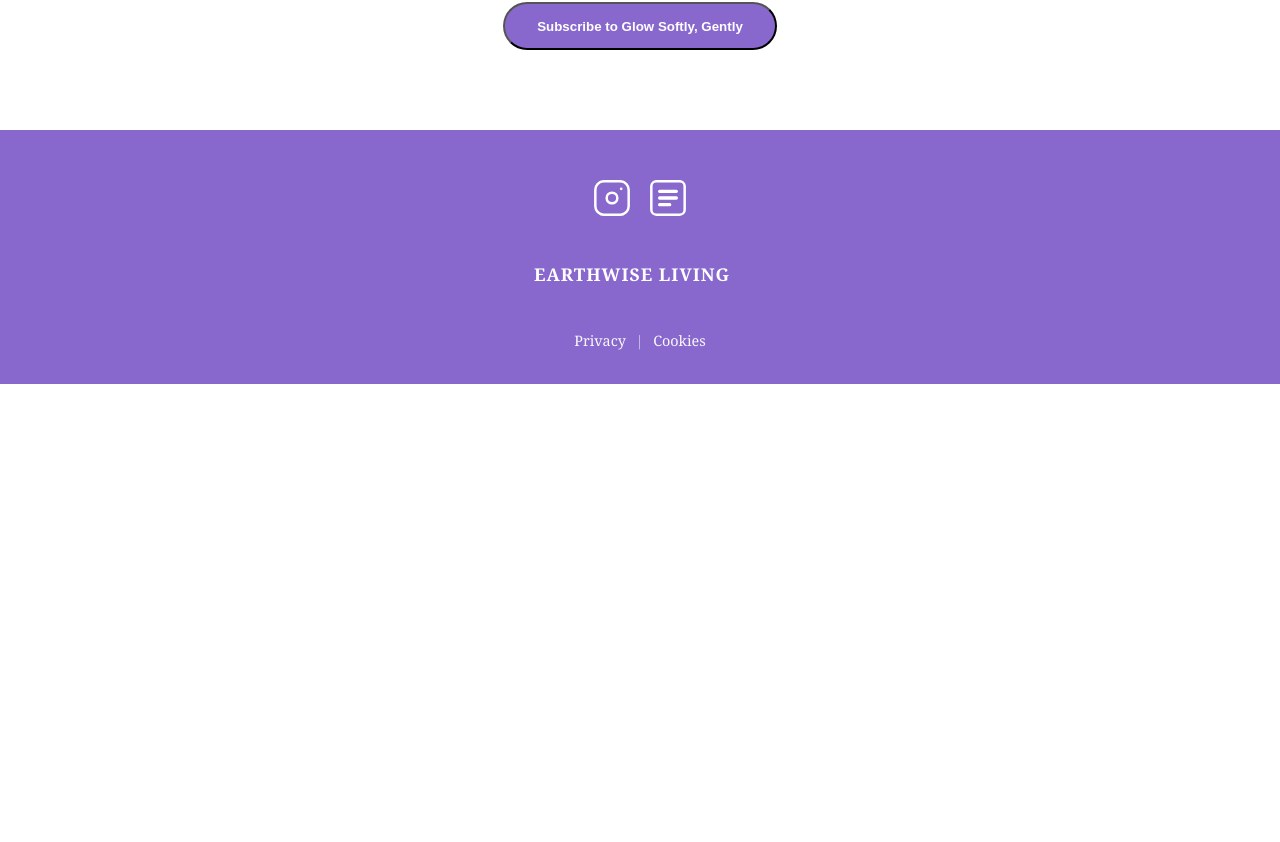
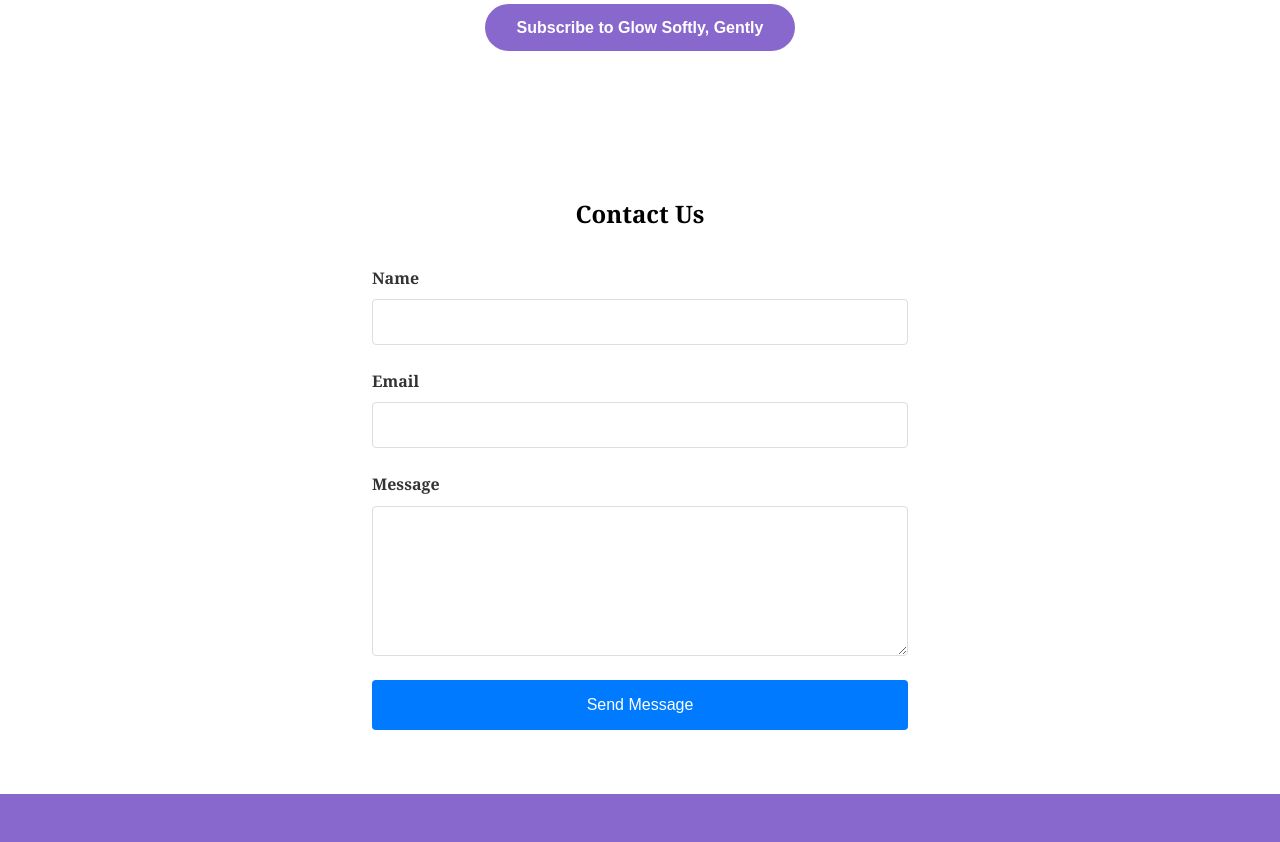
Before and after one commit to DevDaev/Project-Micrae, a React (Create React App) app: page / in a window 1280 px wide. Shown: the part 2580-3422 px from the top of the page. Before the commit the page ends 2964 px from the top, so only its background shows below. Built offline with nearby package versions, Linux system fonts and the light colour scheme.

Commit message:
feat: Add ContactForm with email js integration

```diff
--- a/src/App.js
+++ b/src/App.js
@@ -1,13 +1,14 @@
 import { Routes, Route } from 'react-router-dom';
-import Nav              from './components/Nav';
-import Hero             from './components/Hero';
-import SecondSection    from './components/SecondSection';
-import EBookCTA         from './components/EBookCTA';
-import LatestArticles   from './components/LatestArticles';
+import Nav from './components/Nav';
+import Hero from './components/Hero';
+import SecondSection from './components/SecondSection';
+import EBookCTA from './components/EBookCTA';
+import LatestArticles from './components/LatestArticles';
 import YoutubeNewsletter from './components/YoutubeNewsletter';
-import Footer           from './components/Footer';
-import Login            from './pages/Login';
-import Signup           from './pages/Signup'; // ← new
+import Footer from './components/Footer';
+import Login from './pages/Login';
+import Signup from './pages/Signup'; // ← new
+import ContactForm from './components/ContactForm';
 import './index.css';
 
 function App() {
@@ -22,6 +23,7 @@ function App() {
             <EBookCTA />
             <LatestArticles />
             <YoutubeNewsletter />
+            <ContactForm />
             <Footer />
           </>
         } />
--- /dev/null
+++ b/src/components/ContactForm.jsx
@@ -0,0 +1,69 @@
+import React, { useRef, useState } from 'react';
+import emailjs from '@emailjs/browser';
+import styles from './ContactForm.module.css';
+
+const ContactForm = () => {
+    const formRef = useRef(null);
+    const [status, setStatus] = useState(''); // 'sending' | 'success' | 'error'
+
+    const sendEmail = async (e) => {
+        e.preventDefault();
+        setStatus('sending');
+
+        try {
+            await emailjs.sendForm(
+                process.env.SERVICE_ID,
+                process.env.TEMPLATE_ID,
+                formRef.current,
+                { publicKey: process.env.PUBLIC_KEY }
+            );
+
+            setStatus('success');
+            formRef.current.reset();
+
+            // Clear success message after 3 seconds
+            setTimeout(() => setStatus(''), 3000);
+        } catch (error) {
+            console.error('Email send failed', error);
+            setStatus('error');
+        }
+    };
+
+    const isSending = status === 'sending';
+
+    return (
+        <section className={styles.contactSection}>
+            <h2>Contact Us</h2>
+
+            <form ref={formRef} onSubmit={sendEmail} className={styles.form}>
+                <div className={styles.formGroup}>
+                    <label>Name</label>
+                    <input type="text" name="user_name" required />
+                </div>
+
+                <div className={styles.formGroup}>
+                    <label>Email</label>
+                    <input type="email" name="user_email" required />
+                </div>
+
+                <div className={styles.formGroup}>
+                    <label>Message</label>
+                    <textarea name="message" required />
+                </div>
+
+                <button type="submit" disabled={isSending}>
+                    {isSending ? 'Sending...' : 'Send Message'}
+                </button>
+
+                {status === 'success' && (
+                    <p className={styles.success}>Message sent successfully!</p>
+                )}
+                {status === 'error' && (
+                    <p className={styles.error}>Failed to send message. Please try again.</p>
+                )}
+            </form>
+        </section>
+    );
+};
+
+export default ContactForm;
--- /dev/null
+++ b/src/components/ContactForm.module.css
@@ -0,0 +1,68 @@
+.contactSection {
+  padding: 4rem 2rem;
+  max-width: 600px;
+  margin: 0 auto;
+  text-align: center;
+}
+
+.form {
+  display: flex;
+  flex-direction: column;
+  gap: 1.5rem;
+  margin-top: 2rem;
+}
+
+.formGroup {
+  display: flex;
+  flex-direction: column;
+  text-align: left;
+  gap: 0.5rem;
+}
+
+.formGroup label {
+  font-weight: 600;
+  color: #333;
+}
+
+.formGroup input,
+.formGroup textarea {
+  padding: 0.8rem;
+  border: 1px solid #ddd;
+  border-radius: 4px;
+  font-size: 1rem;
+}
+
+.formGroup textarea {
+  min-height: 150px;
+  resize: vertical;
+}
+
+button {
+  padding: 1rem;
+  background-color: #007bff;
+  color: white;
+  border: none;
+  border-radius: 4px;
+  font-size: 1rem;
+  cursor: pointer;
+  transition: background-color 0.3s;
+}
+
+button:hover {
+  background-color: #0056b3;
+}
+
+button:disabled {
+  background-color: #ccc;
+  cursor: not-allowed;
+}
+
+.success {
+  color: green;
+  margin-top: 1rem;
+}
+
+.error {
+  color: red;
+  margin-top: 1rem;
+}
```
Also changed, not shown: 1 other file (tests, documents, lock files or other folders).
